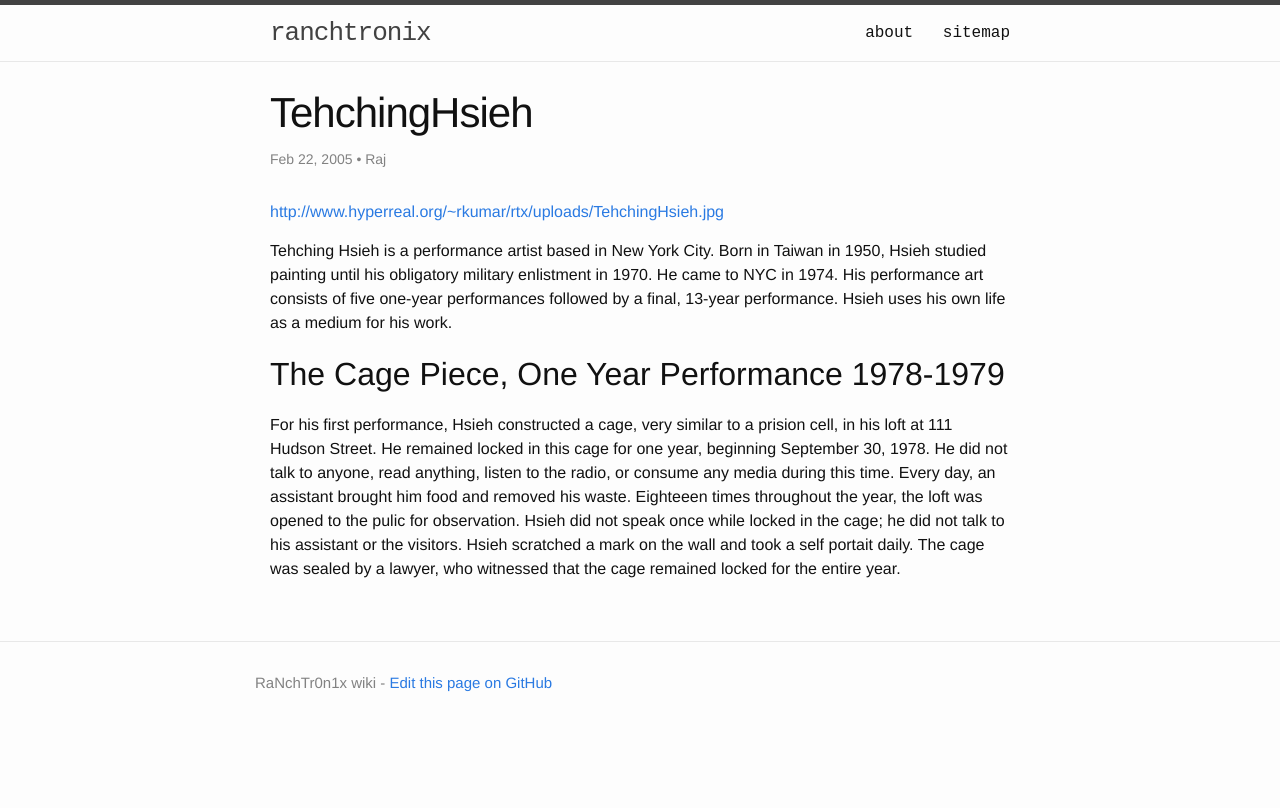
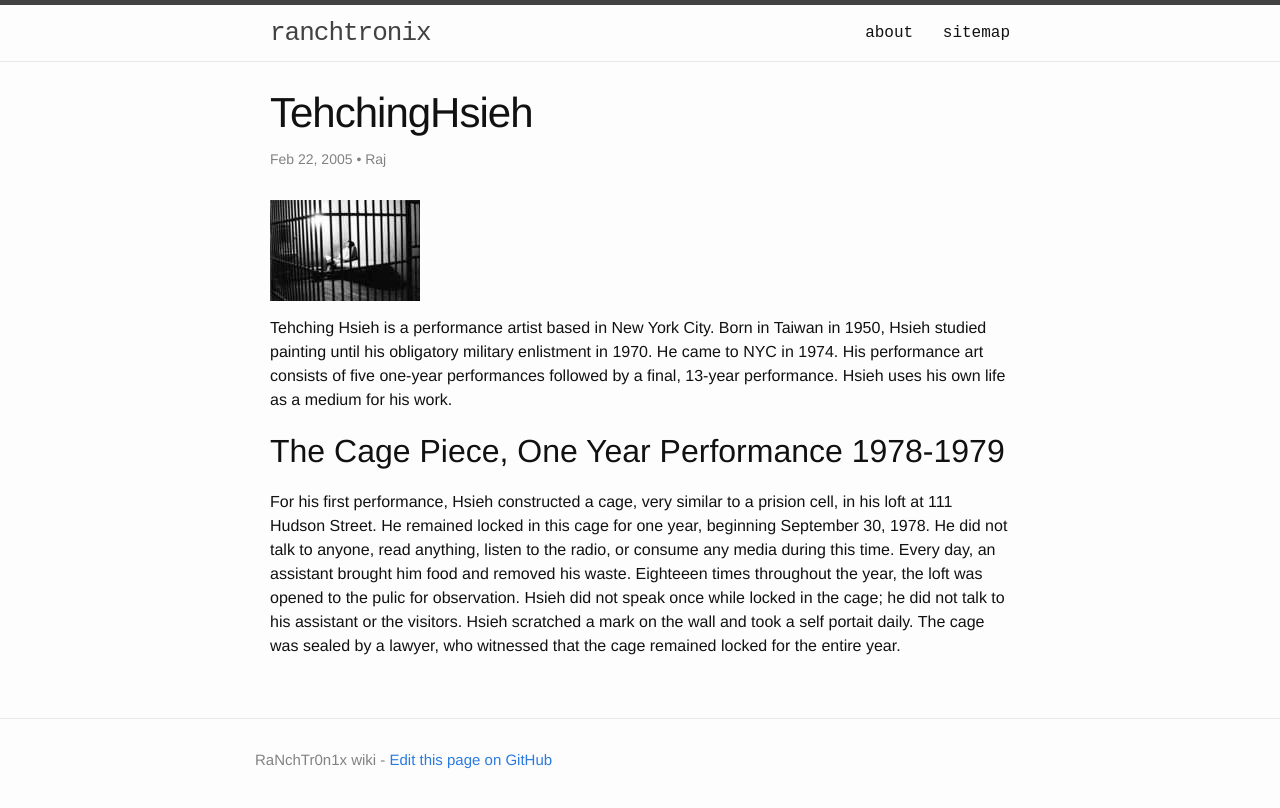
Before and after one commit to rajbot/ranchtronix, a Jekyll site: the page built from _posts/2005-02-22-TehchingHsieh.md, in a window 1280 px wide. Shown: the top 808 px of the page. Built offline with Jekyll 4.4.1, drawn with Linux system fonts in a browser that asks for light colours.

Commit message:
fix image link lost during conversion to markdown

```diff
--- a/_posts/2005-02-22-TehchingHsieh.md
+++ b/_posts/2005-02-22-TehchingHsieh.md
@@ -5,7 +5,7 @@ layout: post
 title: TehchingHsieh
 ---
 
-[http://www.hyperreal.org/~rkumar/rtx/uploads/TehchingHsieh.jpg](http://www.hyperreal.org/~rkumar/rtx/uploads/TehchingHsieh.jpg)
+![TehchingHsieh.jpg]({{ site.baseurl }}/images/TehchingHsieh.jpg)
 
 Tehching Hsieh is a performance artist based in New York City. Born in Taiwan in 1950, Hsieh studied painting until his obligatory military enlistment in 1970. He came to NYC in 1974. His performance art consists of five one-year performances followed by a final, 13-year performance. Hsieh uses his own life as a medium for his work.
 
```
